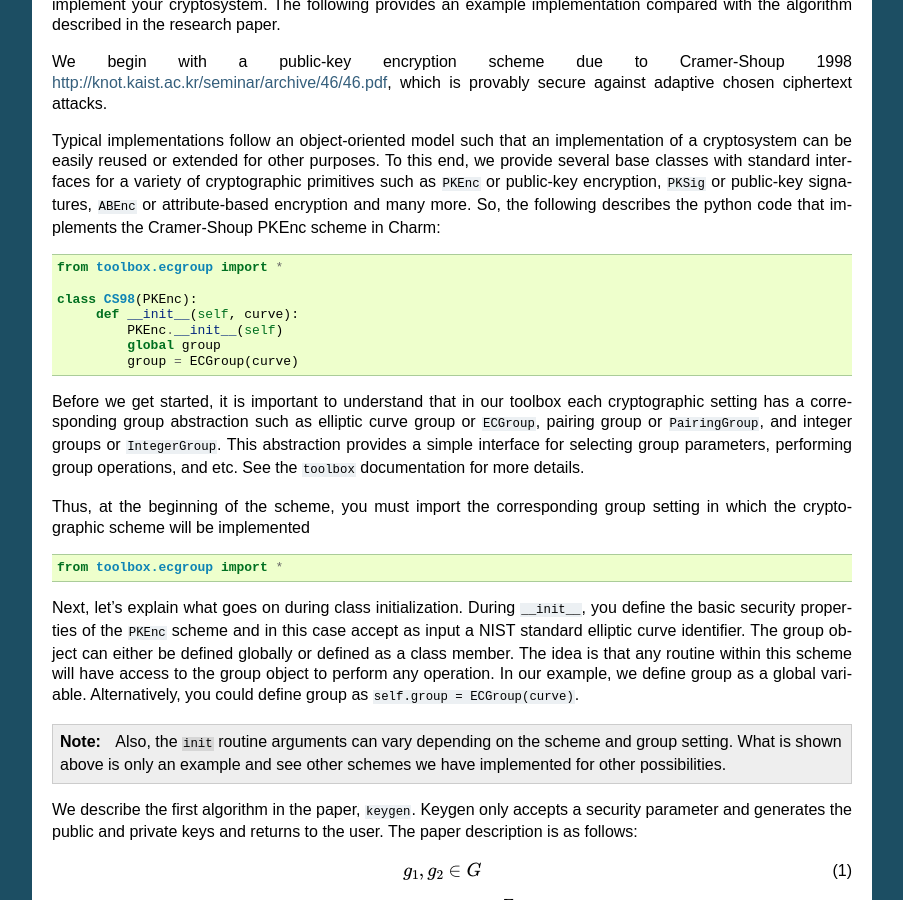
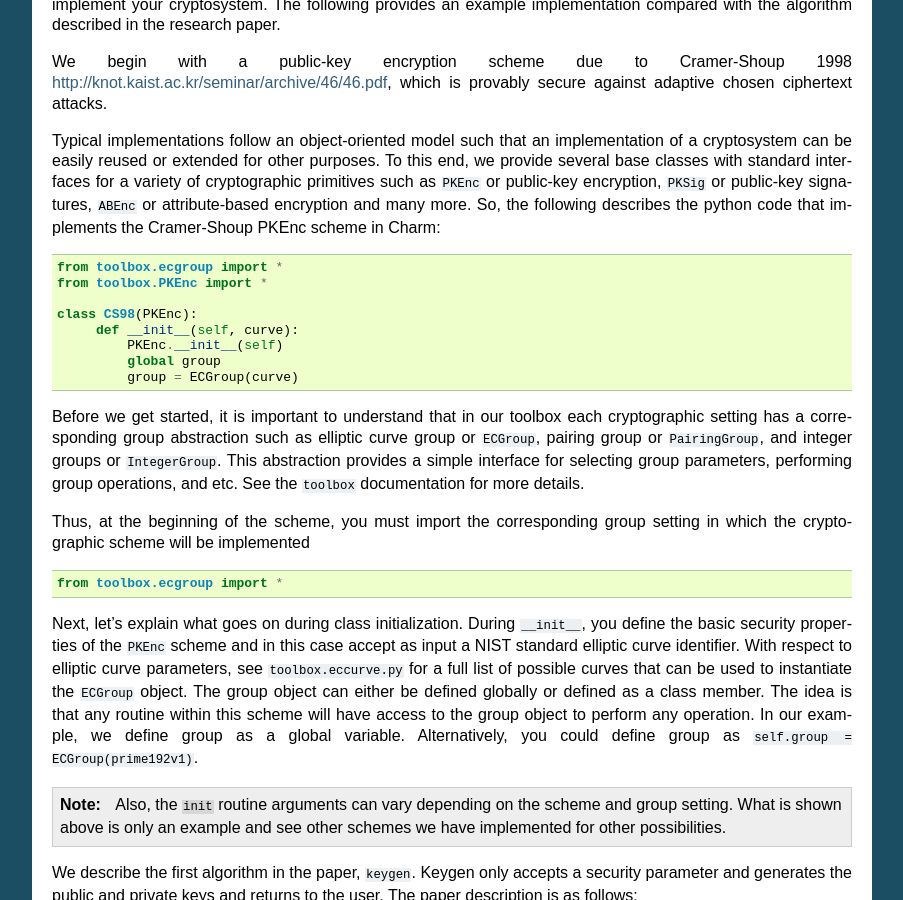
Before and after one commit to iulianiosep/charm-crypto, a Sphinx documentation site: the page built from doc/source/tutorial.rst, in a window 1280 px wide and 900 px high, scrolled down 899 px. Shown: the whole window, without its empty margins (198-1101 px from the left). Built offline with Sphinx 7.4.7, drawn with Linux system fonts in a browser that asks for light colours; formulas are drawn with MathJax 3; some of the changed text lies outside the part shown.

Commit message:
updates to docs

```diff
--- a/doc/source/tutorial.rst
+++ b/doc/source/tutorial.rst
@@ -48,6 +48,7 @@ Typical implementations follow an object-oriented model such that an implementat
 ::
 
 	from toolbox.ecgroup import *
+	from toolbox.PKEnc import *
 
 	class CS98(PKEnc):
 	     def __init__(self, curve):
@@ -62,7 +63,7 @@ Thus, at the beginning of the scheme, you must import the corresponding group se
 
 	from toolbox.ecgroup import *
 
-Next, let's explain what goes on during class initialization. During ``__init__``, you define the basic security properties of the ``PKEnc`` scheme and in this case accept as input a NIST standard elliptic curve identifier. The group object can either be defined globally or defined as a class member. The idea is that any routine within this scheme will have access to the group object to perform any operation. In our example, we define group as a global variable. Alternatively, you could define group as ``self.group = ECGroup(curve)``.
+Next, let's explain what goes on during class initialization. During ``__init__``, you define the basic security properties of the ``PKEnc`` scheme and in this case accept as input a NIST standard elliptic curve identifier. With respect to elliptic curve parameters, see ``toolbox.eccurve.py`` for a full list of possible curves that can be used to instantiate the ``ECGroup`` object. The group object can either be defined globally or defined as a class member. The idea is that any routine within this scheme will have access to the group object to perform any operation. In our example, we define group as a global variable. Alternatively, you could define group as ``self.group = ECGroup(prime192v1)``.
 
 .. note::
 	Also, the ``init`` routine arguments can vary depending on the scheme and group setting. What is shown above is only an example and see other schemes we have implemented for other possibilities.
```
Also changed, not shown: other parts of doc/source/tutorial.rst (+3 -3 lines), 3 other files.
